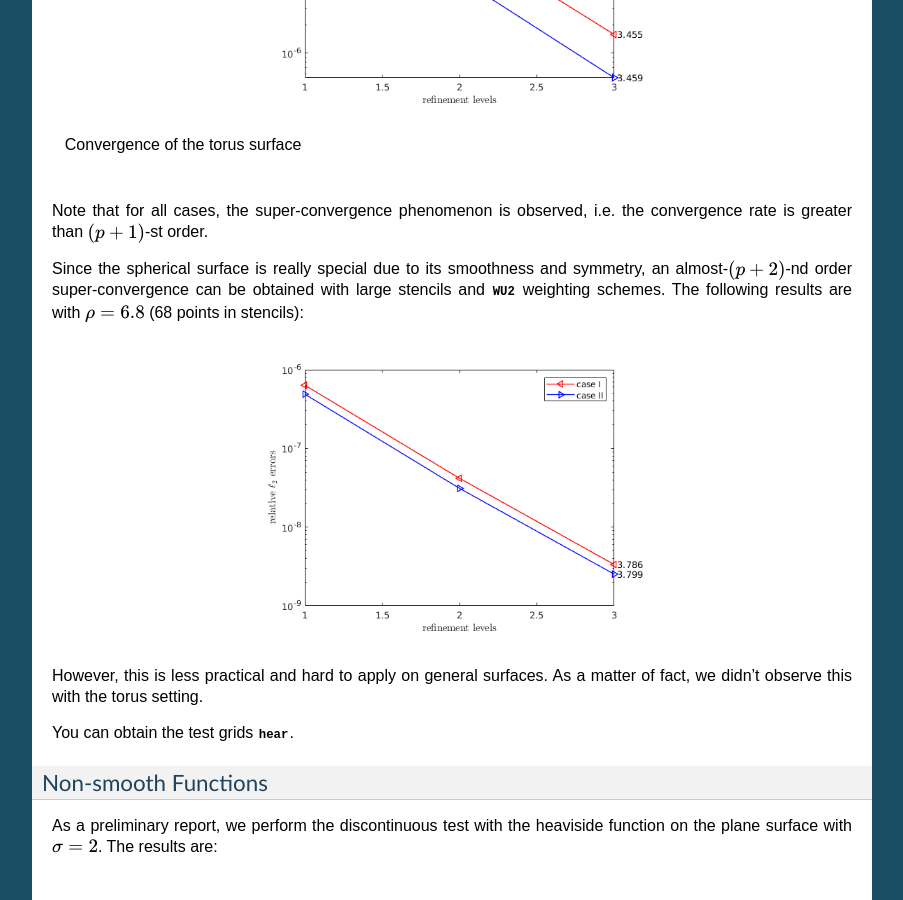
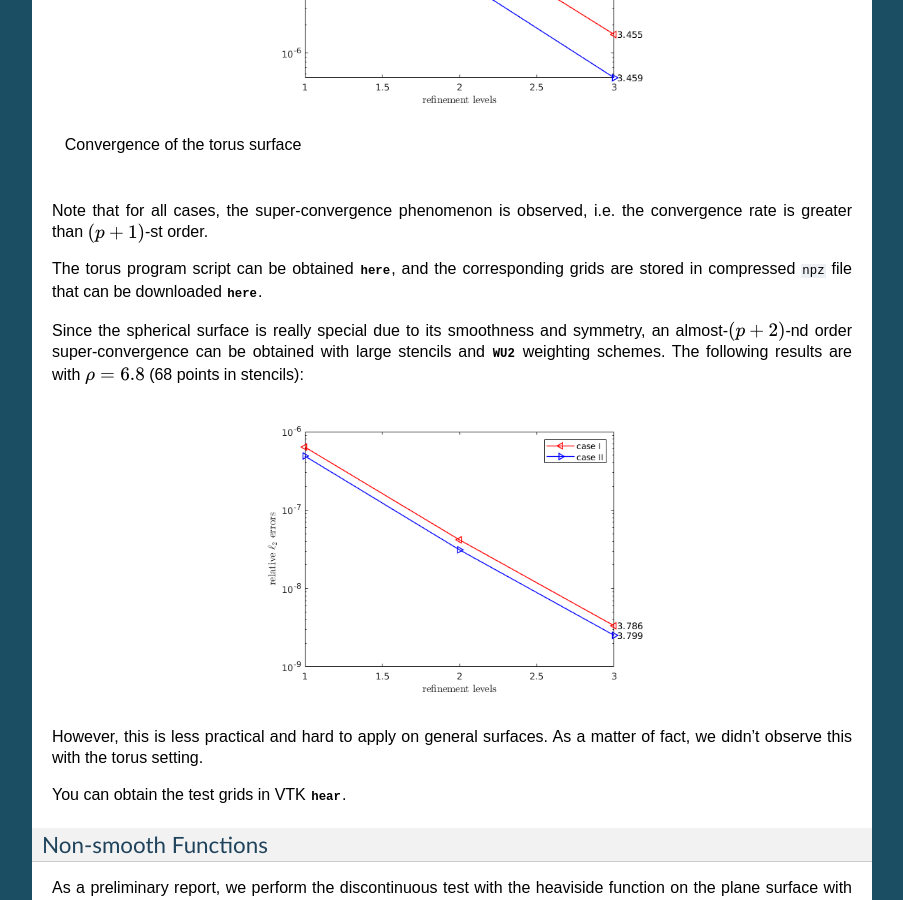
Before and after one commit to chiao45/parpydtk2, a Sphinx documentation site: the page built from docs/unifem.rst, in a window 1280 px wide and 900 px high, scrolled down 7127 px. Shown: the whole window, without its empty margins (198-1101 px from the left). Built offline with Sphinx 7.4.7, drawn with Linux system fonts in a browser that asks for light colours; formulas are drawn with MathJax 3.

Commit message:
updated awls doc

```diff
--- a/docs/unifem.rst
+++ b/docs/unifem.rst
@@ -429,6 +429,12 @@ are:
 Note that for all cases, the super-convergence phenomenon is observed, i.e.
 the convergence rate is greater than :math:`(p+1)`-st order.
 
+.. only:: html
+
+    The torus program script can be obtained :download:`here<../examples/awls.py>`,
+    and the corresponding grids are stored in compressed ``npz`` file that can
+    be downloaded :download:`here<../examples/torus.npz>`.
+
 Since the spherical surface is really special due to its smoothness and
 symmetry, an almost-:math:`(p+2)`-nd order super-convergence can be obtained
 with large stencils and :py:attr:`~parpydtk2.WU2` weighting schemes. The
@@ -443,7 +449,7 @@ matter of fact, we didn't observe this with the torus setting.
 
 .. only:: html
 
-    You can obtain the test grids :download:`hear<../examples/test_grids.tar.xz>`.
+    You can obtain the test grids in VTK :download:`hear<../examples/test_grids.tar.xz>`.
 
 Non-smooth Functions
 ++++++++++++++++++++
```
